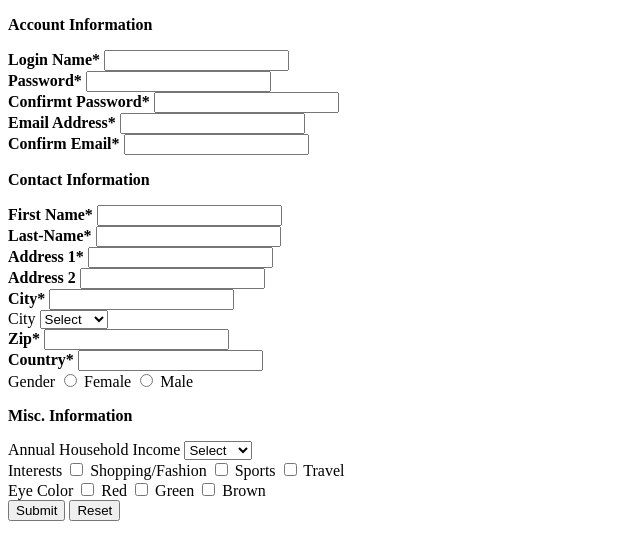
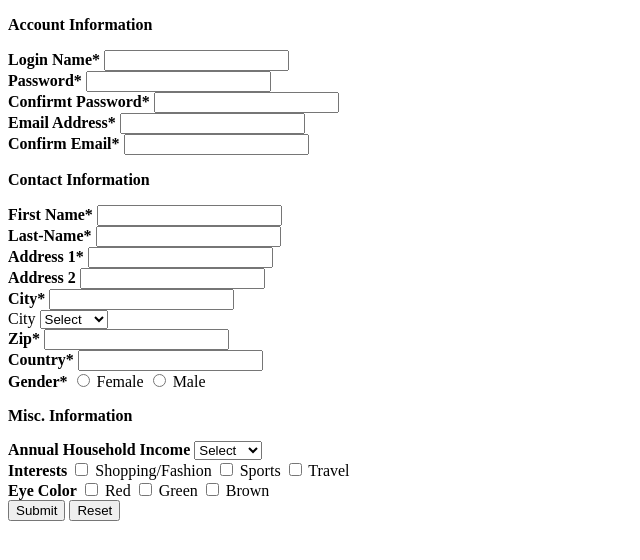
Before and after one commit to YazeedAldamen/HTML-CSS-tasks, a plain HTML site: page 18-10/task4.html in a window 1280 px wide. Shown: the whole page, without its empty margins (0-640 px from the left). Drawn offline with Linux system fonts and the light colour scheme.

Commit message:
index files

```diff
--- a/18-10/task4.html
+++ b/18-10/task4.html
@@ -54,14 +54,14 @@
         <label for="country"><b>Country*</b></label>
         <input type="text" required id="country">
         <br>
-        <label for="genders">Gender</label>
+        <label for="genders"><b>Gender*</b></label>
         <input type="radio" id="female" name="genders">
         <label for="female">Female</label>
         <input type="radio" id="male" name="genders">
         <label for="male">Male</label>
         <br>
         <p><b>Misc. Information</b></p>
-        <label for="income">Annual Household Income</label>
+        <label for="income"><b>Annual Household Income</b></label>
 
         <select name="income" id="income" >
             <option value="select">Select</option>
@@ -69,7 +69,7 @@
             <option value="sth-else">sth else</option>
         </select>
         <br>
-        <label for="intersts">Interests</label>
+        <label for="intersts"><b>Interests</b></label>
         <input type="checkbox" name="intersts" id="shopping" value="shopping">
 
         <label for="shopping">Shopping/Fashion</label>
@@ -78,7 +78,7 @@
         <input type="checkbox" name="travel" id="Travel" value="Travel">
         <label for="gender">Travel</label>
         <br>
-        <label for="intersts">Eye Color</label>
+        <label for="intersts"><b>Eye Color</b></label>
         <input type="checkbox" name="eye" id="eye" value="eye">
 
         <label for="eye">Red</label>
```
Lines whose indentation alone changed are shown as unchanged.
